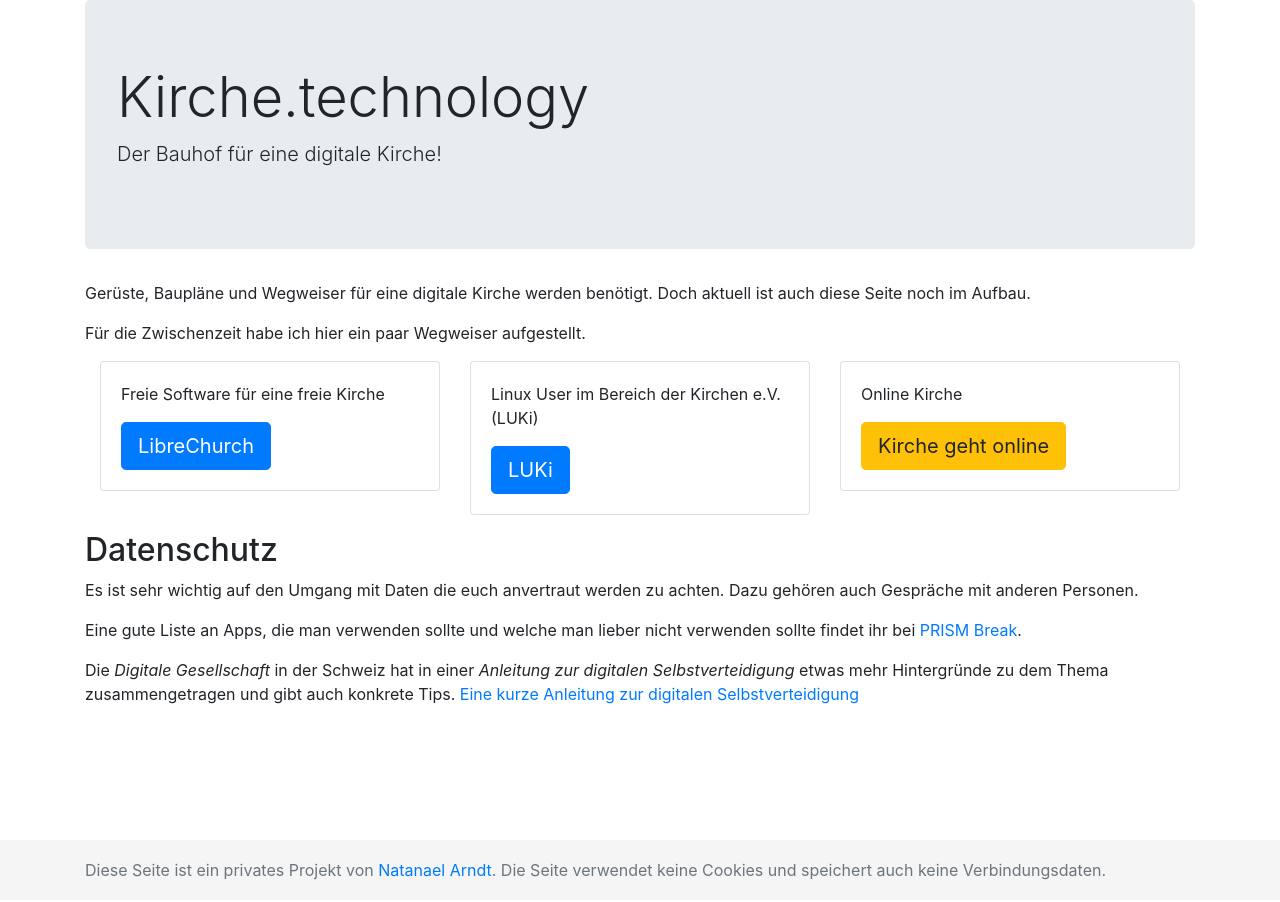
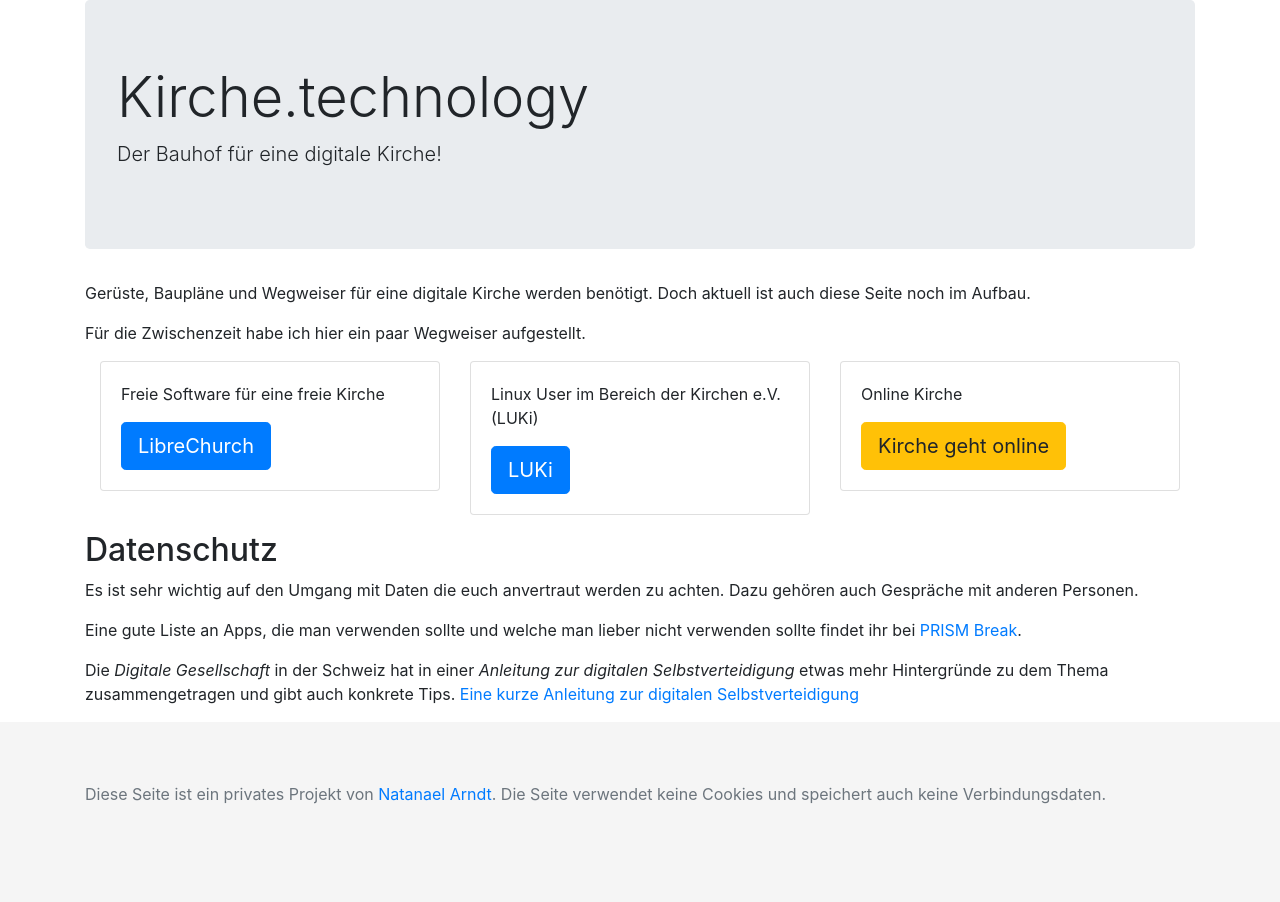
Before and after one commit to white-gecko/kirche.technology, a Jekyll site: the page built from index.html, in a window 1280 px wide. Built offline with Jekyll 4.4.1, drawn with Linux system fonts in a browser that asks for light colours.

Commit message:
responsive

```diff
--- a/css/custom.css
+++ b/css/custom.css
@@ -1,9 +1,20 @@
 
 .footer {
-  position: absolute;
   bottom: 0;
   width: 100%;
-  height: 60px; /* Set the fixed height of the footer here */
-  line-height: 60px; /* Vertically center the text there */
+  padding-top: 60px;
+  min-height: 180px; /* Set the fixed height of the footer here */
   background-color: #f5f5f5;
 }
+
+@media (max-width: 499px) and (min-width: 376px) {
+  .display-4 {
+    font-size: 2.5rem;
+  }
+}
+
+@media (max-width: 375px) {
+  .display-4 {
+    font-size: 1.5rem;
+  }
+}
```
